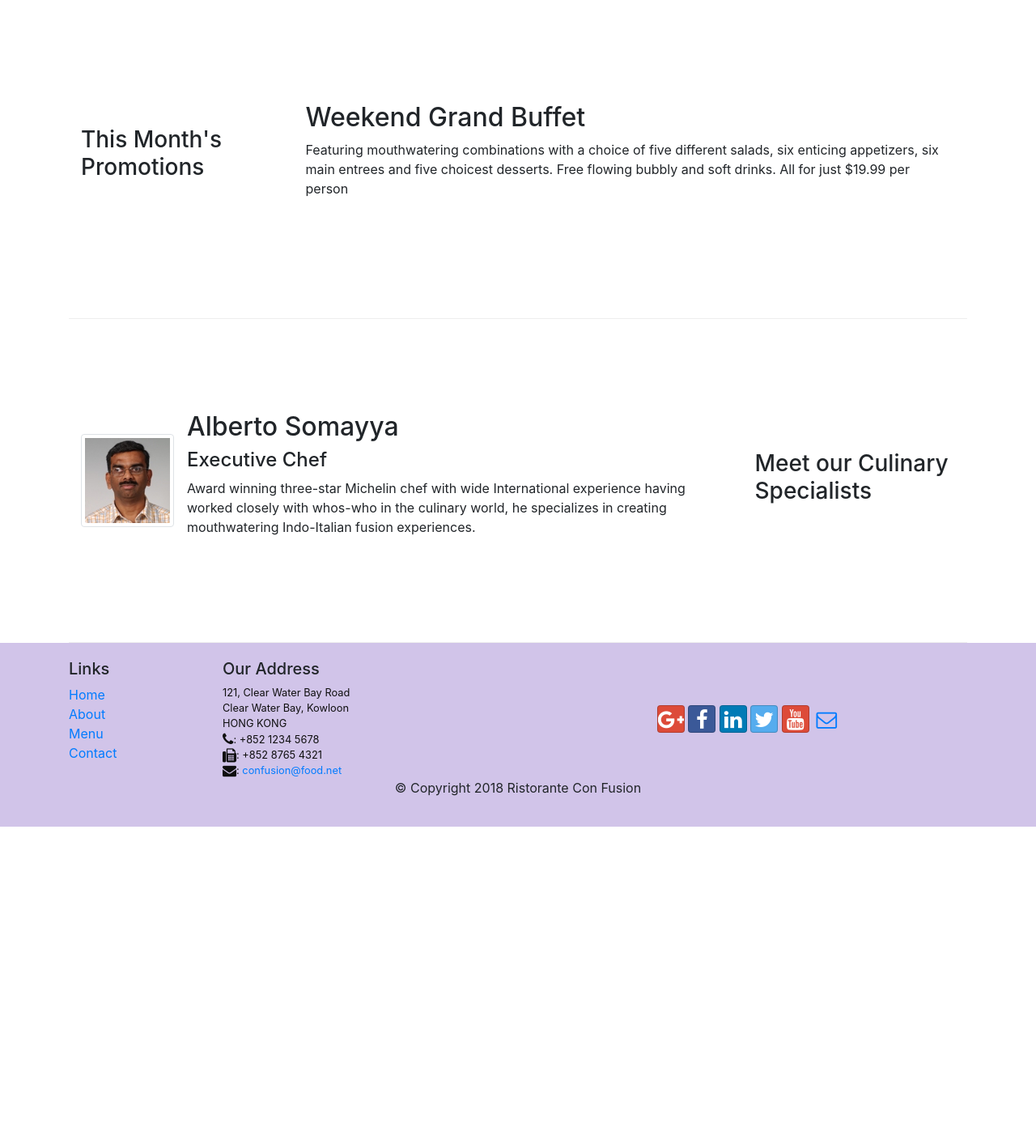
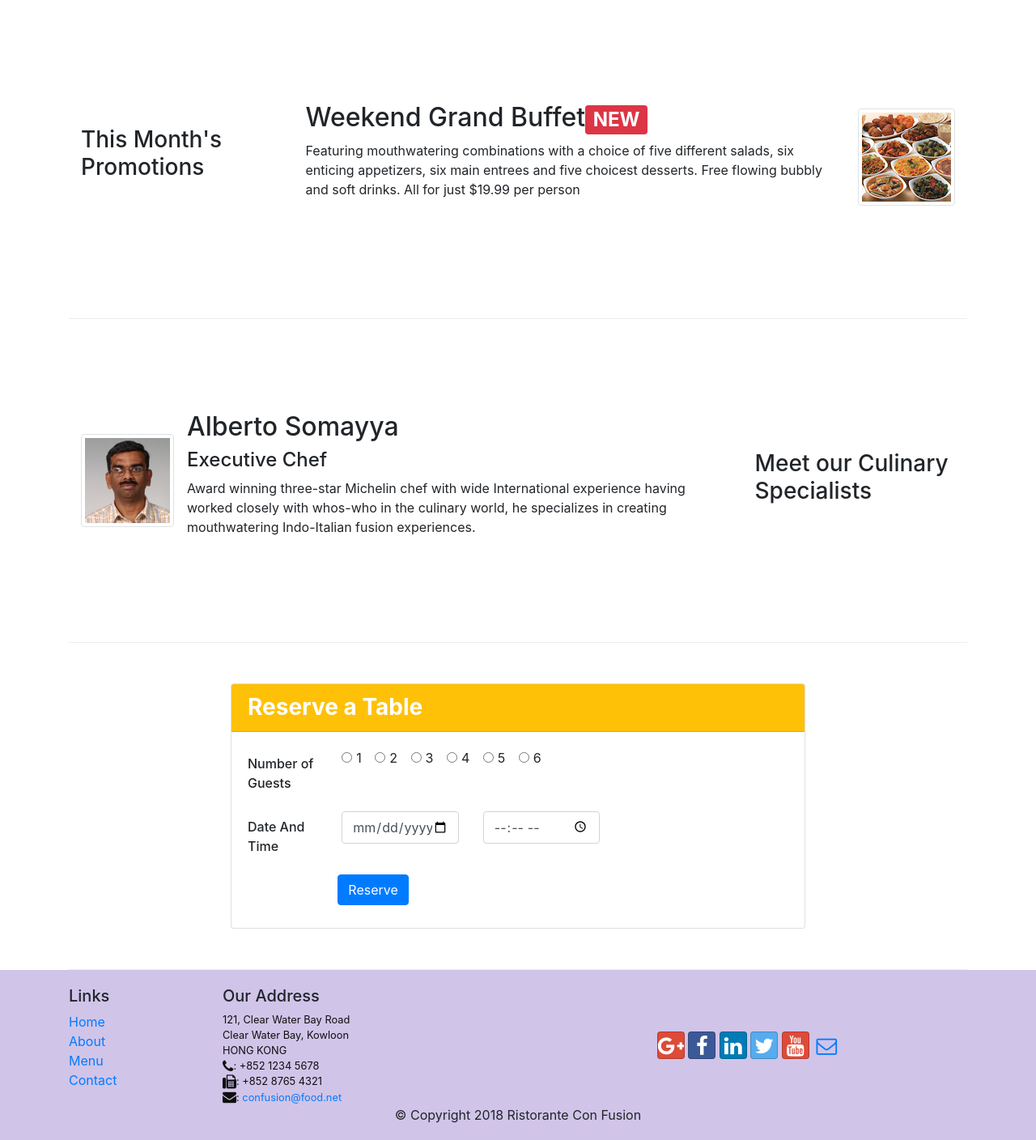
Before and after one commit to mehulgithub-1903/Rest-WEBSITE, a website: page index.html in a window 1280 px wide. Shown: the part 740-2148 px from the top of the page at 81% size. Before the commit the page ends 1761 px from the top, so only its background shows below. Drawn offline with nearby package versions, Linux system fonts and the light colour scheme.

Commit message:
Images, Thumbnails, Media Objects Badges, Alerts, Progress Bars

```diff
--- a/index.html
+++ b/index.html
@@ -42,8 +42,11 @@
                     <h1>Ristorante con Fusion</h1>
                     <p>We take inspiration from the World's best cuisines, and create a unique fusion experience. Our lipsmacking creations will tickle your culinary senses!</p>
                 </div >
-                <div class="col-12 col-sm align-self-center">
+                <div class="col-12 col-sm-3 align-self-center">
                     <img src="img/logo.png" class="img-fluid">
+                  </div>
+                  <div class="col-12 col-sm-3 align-self-center">
+                    <a href="#tableReserveCard"><button class="btn btn-warning btn-block"><span style=" font-size:larger; font-weight: 400;">Reserve Table</span></button></a>
                   </div>
             </div>
         </div>
@@ -58,8 +61,8 @@
               <div class="media">
             <img class="d-flex mr-3 img-thumbnail align-self-center" src="img/uthappizza.png" alt="uthappizza">
             <div class="media-body">
-                 <h2 class="mt-0">Uthappizza</h2>
-                <p>A unique combination of Indian Uthappam (pancake) and Italian pizza, topped with Cerignola olives, ripe vine cherry tomatoes, Vidalia onion, Guntur chillies and Buffalo Paneer.</p>
+                 <h2 class="mt-0">Uthappizza <span class="badge badge-danger">HOT</span> <span class="badge badge-pill badge-secondary">$4.99</span></h2>
+                <p class="d-none d-sm-block">A unique combination of Indian Uthappam (pancake) and Italian pizza, topped with Cerignola olives, ripe vine cherry tomatoes, Vidalia onion, Guntur chillies and Buffalo Paneer.</p>
             </div>
 
               </div>
@@ -68,12 +71,20 @@
 
 
         <div class="row row-content align-items-center">
+
             <div class="col-12 col-sm-4  col-md-3">
                 <h3>This Month's Promotions</h3>
             </div>
             <div class="col-12 col-sm col-md">
-                <h2>Weekend Grand Buffet</h2>
-                <p>Featuring mouthwatering combinations with a choice of five different salads, six enticing appetizers, six main entrees and five choicest desserts. Free flowing bubbly and soft drinks. All for just $19.99 per person </p>
+            <div class="media">
+                <img class=" order-last d-flex ml-3 img-thumbnail align-self-center" src="img/buffet.png" alt="alberto">
+
+            <div class="media-body">
+                <h2>Weekend Grand Buffet<span class="badge badge-danger">NEW</span></h2>
+                <p class="d-none d-sm-block">Featuring mouthwatering combinations with a choice of five different salads, six enticing appetizers, six main entrees and five choicest desserts. Free flowing bubbly and soft drinks. All for just $19.99 per person </p>
+        </div>
+                </div>
+
             </div>
         </div>
 
@@ -88,10 +99,69 @@
                 <div class="media-body">
                     <h2>Alberto Somayya</h2>
                     <h4>Executive Chef</h4>
-                    <p>Award winning three-star Michelin chef with wide International experience having worked closely with whos-who in the culinary world, he specializes in creating mouthwatering Indo-Italian fusion experiences. </p>
+                    <p class="d-none d-sm-block">Award winning three-star Michelin chef with wide International experience having worked closely with whos-who in the culinary world, he specializes in creating mouthwatering Indo-Italian fusion experiences. </p>
                 </div>
             </div>
                </div>
+        </div>
+        <div class="row row-content justify-content-center" id="tableReserveCard">
+         <div class="col-12 col-sm-8">
+            <div class="card" >
+                <h3 class="bg-warning card-header"><strong style="color: white;">Reserve a Table</strong></h3>
+                <div class="card-body">
+                 <form >
+                    <div class="form-group row">
+                        <label for="guests" class="col-12 col-sm-2 col-form-label form-check-label"><span style="font-weight: 500;">Number of Guests</span></label>
+                        <div class="col-11 col-sm-8">
+                          <div class="form-check-inline ">
+                            <label class="form-check-label">
+                              <input type="radio" class="form-check-input" name="NO.OF MEMBERS" >1
+                            </label>
+                          </div>
+                          <div class="form-check-inline ">
+                            <label class="form-check-label">
+                              <input type="radio" class="form-check-input" name="NO.OF MEMBERS" >2
+                            </label>
+                          </div>
+                          <div class="form-check-inline ">
+                            <label class="form-check-label">
+                              <input type="radio" class="form-check-input" name="NO.OF MEMBERS" >3
+                            </label>
+                          </div>
+                          <div class="form-check-inline ">
+                            <label class="form-check-label">
+                              <input type="radio" class="form-check-input" name="NO.OF MEMBERS" >4
+                            </label>
+                          </div>
+                          <div class="form-check-inline ">
+                            <label class="form-check-label">
+                              <input type="radio" class="form-check-input" name="NO.OF MEMBERS" >5
+                            </label>
+                          </div>
+                          <div class="form-check-inline ">
+                            <label class="form-check-label">
+                              <input type="radio" class="form-check-input" name="NO.OF MEMBERS" >6
+                            </label>
+                          </div>
+                          </div>
+
+                        </div>
+                        <div class="form-group row">
+                            <label for="dateAndTime" class="col-sm-2 col-form-label"><span style="font-weight: 500;">Date And Time</span></label>
+                            <div class="col-sm-3">
+                            <input type="date" class="form-control " id="date" name="date" placeholder="Date">
+                        </div>
+                        <div class="col-sm-3">
+                            <input type="time" class="form-control " id="time" name="time" placeholder="Time">
+                        </div>
+                        </div>
+                        <button type="submit" class="btn btn-primary mb-2 offset-sm-2">Reserve</button>
+                     </form>
+                    </div>
+
+                </div>
+            </div>
+         </div>
         </div>
     </div>
 
```
